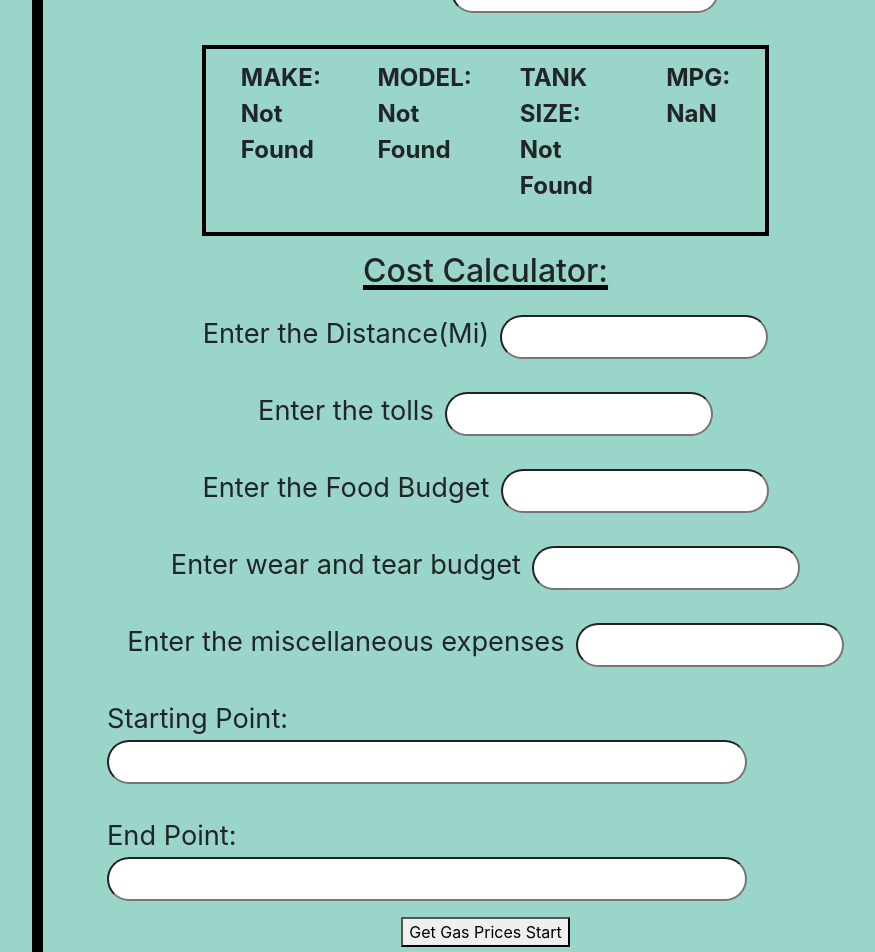
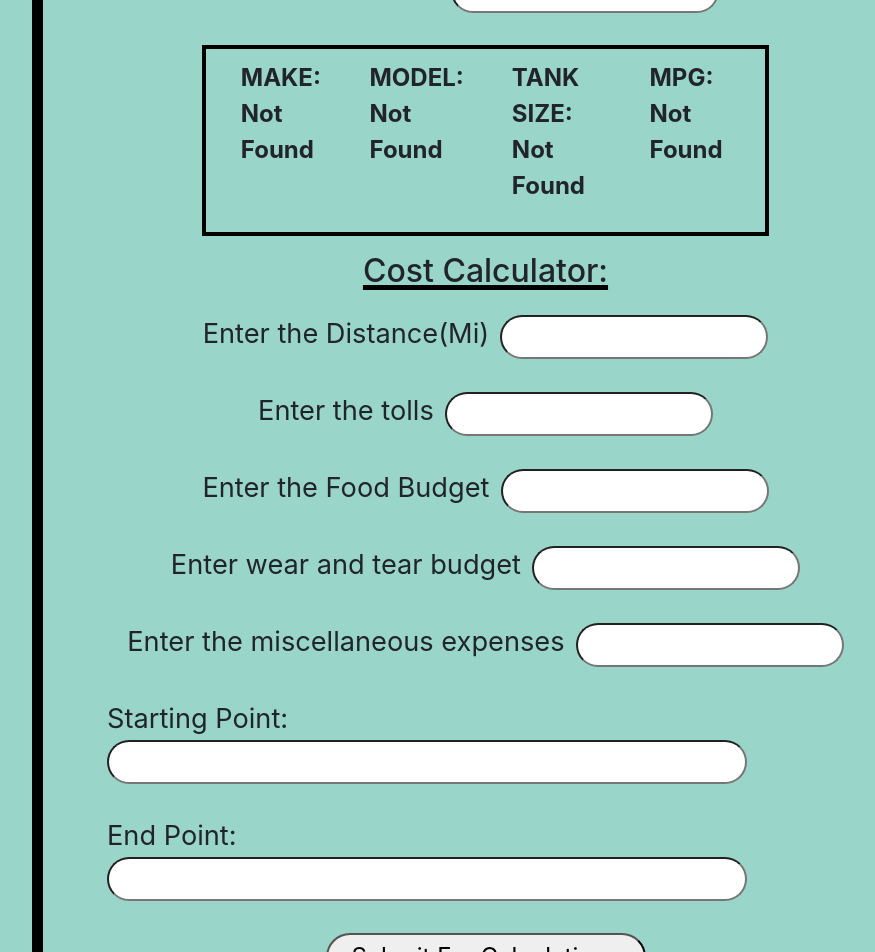
Before and after one commit to christian-fortin/Trucks-php-Larvel-React-MYSQL, a React (Create React App) app in the folder truck-cost-tracker-react/: page /create in a window 1280 px wide. Shown: the part 400-1352 px from the top of the page, without its empty margins (160-1035 px from the left). Built offline with nearby package versions, Linux system fonts and the light colour scheme; no server answers.

Commit message:
gas price fetch and submit combined

```diff
--- a/truck-cost-tracker-react/src/components/Create.js
+++ b/truck-cost-tracker-react/src/components/Create.js
@@ -1,8 +1,7 @@
 import React, { useEffect } from 'react';
-import { Route, Routes, Link } from 'react-router-dom';
+// import { Route, Routes, Link } from 'react-router-dom';
 import { useState } from 'react';
-import axios from 'axios';
-
+// import axios from 'axios';
 
 // JH4DB1550MS003978
 
@@ -19,16 +18,13 @@ const Create = () => {
   const [misc, setMisc] = useState('');
   const [startingPoint, setStartingPoint] = useState('');
   const [endingPoint, setEndingPoint] = useState('');
-  const [gasPriceStart, setGasPriceStart] = useState('');
-  const [gasPriceEnd, setGasPriceEnd] = useState('');
-  const [timeStamp, setTimeStamp] = useState('');
-
+  // const [gasPriceStart, setGasPriceStart] = useState('');
+  // const [gasPriceEnd, setGasPriceEnd] = useState('');
+  // const [timeStamp, setTimeStamp] = useState('');
 
   const [vinData, setVinData] = useState(null);
   const [data, setData] = useState([]);
   /* ============== ============= ============= ============= ==================== ===================== ===================== ===================== ===================== ===========*/
-
-
 
   /* THIS IS HOW WE POST THE TRIPS FROM THE FORM
 =============== ============== ============== ============== ============== ============== ============== ============== ============== ============== ============== =============*/
@@ -37,66 +33,72 @@ const Create = () => {
     evt.preventDefault();
     // Stops the form from automatically submitting
 
+    // CHECKS FOR INPUTS
+    if (!name && typeof name !== 'string') {
+      alert('Please Enter The Trip Name');
+      return;
+    }
+    if (!vin && typeof vin !== 'string') {
+      alert('Please Enter The VIN Number, Check that it is 17 Characters Long');
+      return;
+    }
+    if (!distance && typeof distance !== 'string') {
+      alert('Please Enter The Trip Distance');
+      return;
+    }
+    if (!tolls && typeof tolls !== 'number') {
+      alert('Please Enter Cost of Tolls');
+      return;
+    }
+    if (!foodBudget && typeof foodBudget !== 'number') {
+      alert('Please Enter Cost of the Food Budget');
+      return;
+    }
+
+    if (!misc && typeof misc !== 'number') {
+      alert(
+        'Please Enter the Cost of other Miscellaneous Expenses, if None, Enter 0'
+      );
+      return;
+    }
+    if (!startingPoint && typeof startingPoint !== 'string') {
+      alert('Please Enter the Starting Point Expenses');
+      return;
+    }
+    if (!endingPoint && typeof endingPoint !== 'string') {
+      alert('Please Enter the Ending Point Expenses');
+      return;
+    }
 
 
-    let cost = (parseFloat(distance) / (gasPriceStart * parseFloat((vinData.specification.highway_mileage.split(" ")[0])))) + parseFloat(tolls) + parseFloat(foodBudget) + parseFloat(wearAndTear) + parseFloat(misc)
-    console.log('THIS IS THE COST',cost);
 
-    if (!(cost)) {
-      alert('Please Enter The Missing Information')
-      return
+    fetch(
+      `https://api.collectapi.com/gasPrice/stateUsaPrice?state=${startingPoint}`,
+      {
+        headers: {
+          'Content-Type': 'application/json',
+          authorization:
+            'apikey 6zYi7g4jsP9iKrZLMKmtTx:1DmTAygjJ0gZgHZ7ArTSbX',
+        },
       }
+    )
+      .then((r) => r.json())
+      .then((resp) => {
+        return resp.result.state.gasoline
+        // setGasPriceStart(resp.result.state.gasoline);
+      })
+      .then((gasolinePrice) => {
+        let cost =
+        parseFloat(distance) /
+          (gasolinePrice *
+            parseFloat(vinData.specification.highway_mileage.split(' ')[0])) +
+        parseFloat(tolls) +
+        parseFloat(foodBudget) +
+        parseFloat(wearAndTear) +
+        parseFloat(misc);
+      console.log('THIS IS THE COST', cost);
 
-// CHECKS FOR INPUTS
-    if (!(name) && (typeof name !== "string")) {
-      alert('Please Enter The Trip Name')
-      return
-    }
-    if (!(vin) && (typeof vin !== "string")) {
-      alert('Please Enter The VIN Number, Check that it is 17 Characters Long')
-      return
-    }
-    if (!(distance) && (typeof distance !== "string")) {
-      alert('Please Enter The Trip Distance')
-      return
-    }
-    if (!(tolls) && (typeof tolls !== "number")) {
-      alert('Please Enter Cost of Tolls')
-      return
-    }
-    if (!(foodBudget) && (typeof foodBudget !== "number")) {
-      alert('Please Enter Cost of the Food Budget')
-      return
-    }
-    if (!(foodBudget) && (typeof foodBudget !== "number")) {
-      alert('Please Enter Cost of the Food Budget')
-      return
-    }
-    if (!(wearAndTear) && (typeof wearAndTear !== "number")) {
-      alert('Please Enter Cost of the Wear and Tear Budget')
-      return
-    }
-    if (!(wearAndTear) && (typeof wearAndTear !== "number")) {
-      alert('Please Enter Cost of the Wear and Tear Budget')
-      return
-    }
-
-    if (!(misc) && (typeof misc !== "number")) {
-      alert('Please Enter the Cost of other Miscellaneous Expenses, if None, Enter 0')
-      return
-    }
-
-    if (!(startingPoint) && (typeof startingPoint !== "string")) {
-      alert('Please Enter the Starting Point Expenses')
-      return
-    }
-
-    if (!(endingPoint) && (typeof endingPoint !== "string")) {
-      alert('Please Enter the Ending Point Expenses')
-      return
-    }
-
-    fetch('http://127.0.0.1:8000/api/postTrips', {
+        return fetch('http://127.0.0.1:8000/api/postTrips', {
           method: 'POST',
           body: JSON.stringify({
             trip_name: name,
@@ -115,19 +117,26 @@ const Create = () => {
             'Content-Type': 'application/json',
           },
         })
-      .then((r) => r.json())
+      })
+      // .then((r) => r.json())
       // Converts the data to json
       // .then(r => console.log(r))
       .catch((err) => console.log(err));
     // Catches an error
-  };
-  /* ============ ============ ============ ============ ============ ============ ============ ============ ============ ============ ============ =========== =========== =============*/
+
+
+
+    // if (!cost) {
+    //   alert('Please Enter The Missing Information');
+    //   return;
+    // }
 
 
 
 
 
-
+  };
+  /* ============ ============ ============ ============ ============ ============ ============ ============ ============ ============ ============ =========== =========== =============*/
 
   /* THIS IS TO GET ALL THE DATA FOR THE TRIPS -- USED FOR THE CALCULATIONS AT THE BOTTOM
 ================= ================ ================ ================ ================ ================ ================ ================ ================ ================ =======*/
@@ -149,13 +158,8 @@ const Create = () => {
   // Use effect basically makes it so an event only happens at a certain point, adding the empty array means it only happens once.
   /* ========= ========= ========= ========= ========= ========= ========= ========= ========= ========= ========= ========= ========= ========= ========= ========= ============ ============*/
 
-
-
-
   /*THIS IS HOW WE GET THE GAS PRICES INFO
   ========= ========= ========= ========= ========= ========= ========= ========= ========= ========= ========= ========= ========= ========= ========= ========= ============ ============*/
-
-
 
   //   useEffect(() => {
 
@@ -172,32 +176,27 @@ const Create = () => {
   //   }, []);
   /* ========= ========= ========= ========= ========= ========= ========= ========= ========= ========= ========= ========= ========= ========= ========= ========= ============ ============*/
 
-
-
-
-
-
-
   /*THIS IS HOW WE GET THE VIN INFO
   ========= ========= ========= ========= ========= ========= ========= ========= ========= ========= ========= ========= ========= ========= ========= ========= ============ ============*/
 
-  useEffect(()=> {
+  useEffect(() => {
     // THIS IS HOW WE GET THE VIN INFO
     if (vin.length === 17) {
-
-      fetch (`https://vindecoder.p.rapidapi.com/decode_vin?vin=${vin}`, {
+      fetch(`https://vindecoder.p.rapidapi.com/decode_vin?vin=${vin}`, {
         headers: {
-      'X-RapidAPI-Key': '50617aeee6msh8e0927e93cd95ddp11993ajsn99bf1768dc7f',
-      'X-RapidAPI-Host': 'vindecoder.p.rapidapi.com'
+          'X-RapidAPI-Key':
+            '50617aeee6msh8e0927e93cd95ddp11993ajsn99bf1768dc7f',
+          'X-RapidAPI-Host': 'vindecoder.p.rapidapi.com',
+        },
+      })
+        .then((r) => r.json())
+        .then((json) => {
+          setVinData(json);
+          console.log(json);
+        })
+        .catch((err) => console.log(err));
     }
-  })
-      .then(r => r.json())
-      .then(json => {setVinData(json); console.log(json)} )
-      .catch(err => console.log(err))
-    }
-
-  }, [vin])
-
+  }, [vin]);
 
   console.log('THIS IS THE VIN DATA', vinData);
   if (vinData) {
@@ -206,15 +205,14 @@ if (vinData) {
     console.log('THIS IS THE VIN MODEL', vinData.specification.model);
     console.log('THIS IS THE VIN TANK SIZE', vinData.specification.tank_size);
     if (vinData.specification.highway_mileage) {
-     console.log('THIS IS THE VIN MPG', parseFloat((vinData.specification.highway_mileage.split(" ")[0])));
+      console.log(
+        'THIS IS THE VIN MPG',
+        parseFloat(vinData.specification.highway_mileage.split(' ')[0])
+      );
     } else {
       console.log('Unavailable');
     }
-
   }
-
-
-
 
   // HOW TO CATCH THE DATA I NEED:
   // MAKE:
@@ -222,9 +220,6 @@ if (vinData) {
   // TANK SIZE:
   // MPG:
   /* ========= ========= ========= ========= ========= ========= ========= ========= ========= ========= ========= ========= ========= ========= ========= ========= ============ ============*/
-
-
-
 
   /* THIS IS THE CALCULATION FOR THE TOTAL
   ========= ========= ========= ========= ========= ========= ========= ========= ========= ========= ========= ========= ========= ========= ========= ========= ============ ============*/
@@ -240,15 +235,12 @@ if (vinData) {
   // // This is the formula for the total cost
   // console.log(total);
 
-
-
   // console.log(startingPoint);
   // console.log(endingPoint);
 
-
-
   /* ========= ========= ========= ========= ========= ========= ========= ========= ========= ========= ========= ========= ========= ========= ========= ========= ============ ============*/
 
+  // console.log(data.cost);
   return (
     <div id="createComponentContainer">
       <div id="createTitleDiv">
@@ -272,7 +264,6 @@ if (vinData) {
               name="name"
             />
           </div>
-
           <div className="spaceAboveAndBelow">
             <label className="labelText" htmlFor="vin">
               Enter the VIN#
@@ -291,13 +282,34 @@ if (vinData) {
           {/* This is optional chaining and nullish coalescing  */}
           {/* PUT IT IN A P TAG FOR STYLING */}
           <div className="spaceAboveAndBelow" id="VINOutput">
-            <div className="VinOutputItem">MAKE: <p className='vinDataOutputPTag'>{vinData?.specification.make ?? 'Not Found'}</p> </div>
-            <div className="VinOutputItem">MODEL: <p className='vinDataOutputPTag'>{vinData?.specification.model ?? 'Not Found' }</p></div>
-            <div className="VinOutputItem">TANK SIZE: <p className='vinDataOutputPTag'>{vinData?.specification.tank_size ?? 'Not Found'}</p></div>
-            <div className="VinOutputItem">MPG: <p className='vinDataOutputPTag'>{parseFloat((vinData?.specification.highway_mileage.split(" ")[0])) ?? 'Not Found'}</p></div>
+            <div className="VinOutputItem">
+              MAKE:{' '}
+              <p className="vinDataOutputPTag">
+                {vinData?.specification.make ?? 'Not Found'}
+              </p>{' '}
+            </div>
+            <div className="VinOutputItem">
+              MODEL:{' '}
+              <p className="vinDataOutputPTag">
+                {vinData?.specification.model ?? 'Not Found'}
+              </p>
+            </div>
+            <div className="VinOutputItem">
+              TANK SIZE:{' '}
+              <p className="vinDataOutputPTag">
+                {vinData?.specification.tank_size ?? 'Not Found'}
+              </p>
+            </div>
+            <div className="VinOutputItem">
+              MPG:{' '}
+              <p className="vinDataOutputPTag">
+                {vinData ? parseFloat(
+                vinData.specification.highway_mileage.split(' ')[0]
+                ) : 'Not Found'}
+              </p>
+            </div>
           </div>
           {/* LOOK INTO CONDITIONAL RENDERING -- the && to check if I have the vin data */}
-
 
           <div id="createSubTitleDiv">
             <h2 id="createSubTitleH2">Cost Calculator:</h2>
@@ -376,8 +388,6 @@ if (vinData) {
             />
           </div>
 
-
-
           <div className="spaceAboveAndBelow">
             <label className="labelText" htmlFor="startingPoint">
               Starting Point:
@@ -408,7 +418,7 @@ if (vinData) {
 
           {/* --410 MAKE thIS ONE BUTTON */}
 
-          <button onClick={(e) => {
+          {/* <button onClick={(e) => {
             e.preventDefault()
             fetch(`https://api.collectapi.com/gasPrice/stateUsaPrice?state=${startingPoint}`, {
       headers: {
@@ -420,7 +430,7 @@ if (vinData) {
       .then((resp) => {
       setGasPriceStart(resp.result.state.gasoline);
       });
-          }}>Get Gas Prices Start</button>
+          }}>Get Gas Prices Start</button> */}
 
           {/* <button onClick={(e) => {
             e.preventDefault()
@@ -438,19 +448,21 @@ if (vinData) {
           {/*
 const [gasPrice, setGasPrice] = useState(''); */}
 
-          <input
+          <button
             type="submit"
             value="Submit For Calculations"
             id="submitButton"
-          />
+          >Submit For Calculations</button>
         </form>
       </div>
 
       <h3 id="tripCostLowerTitle">Trip Calculation:</h3>
       <p>
+        (Distance / (MPG * Gas Price)) + Tolls + Food + Wear and Tear +
+        Miscellaneous
+      </p>
 
-        (Distance / (MPG * Gas Price)) + Tolls + Food + Wear and Tear + Miscellaneous
-      </p>
+      <h2>{data.cost}</h2>
 
       {/* <p>
 
```
Lines whose indentation alone changed are shown as unchanged.
